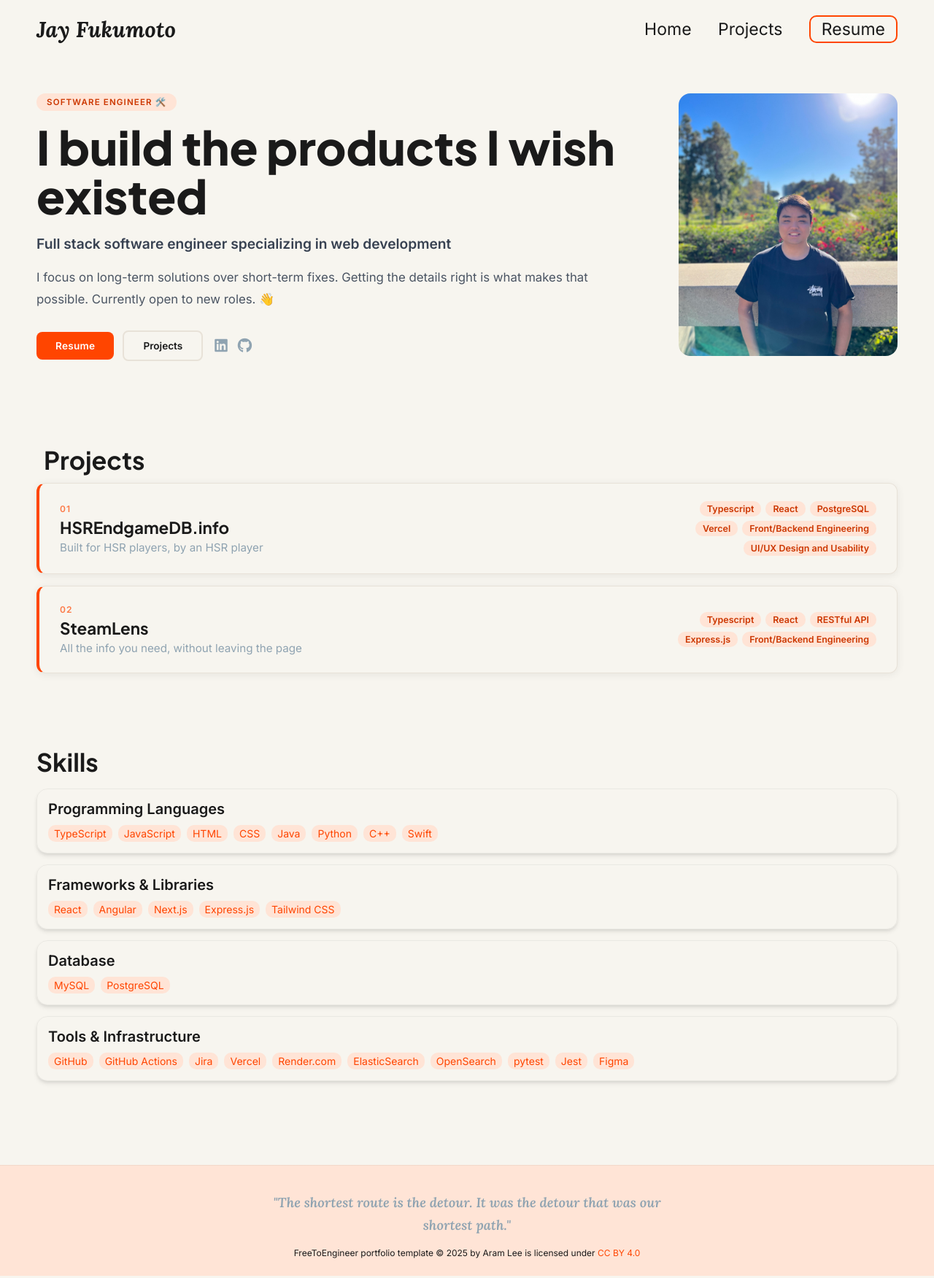
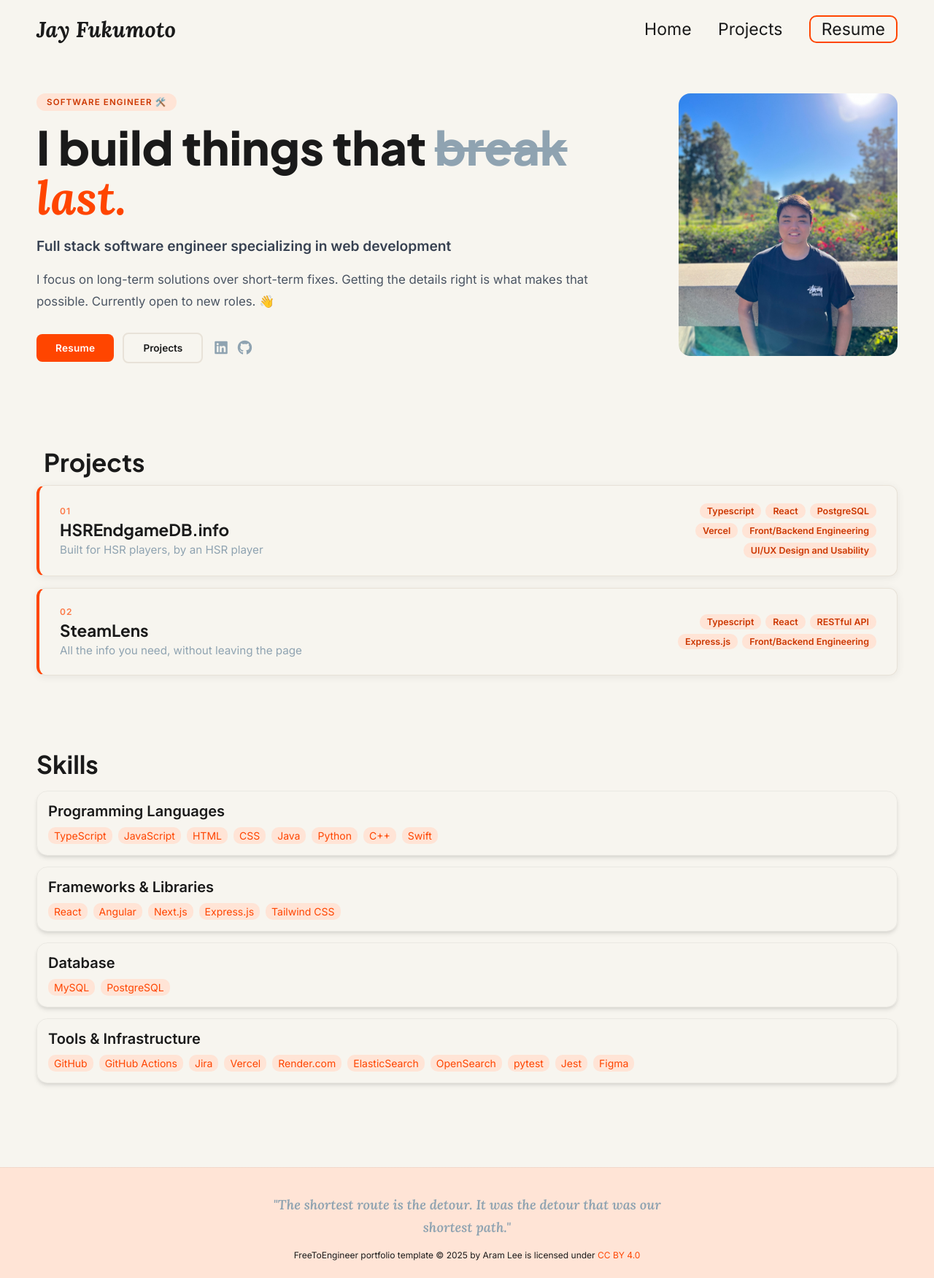
Before and after one commit to jayfuku/jayfuku.github.io, a Jekyll site: the page built from index.html, in a window 1280 px wide. Shown: the whole page at 73% size. Built offline with Jekyll 4.4.1, drawn with Linux system fonts in a browser that asks for light colours.

Commit message:
Update hero headline with strikethrough gag

```diff
--- a/_includes/hero.html
+++ b/_includes/hero.html
@@ -6,7 +6,7 @@
     <div class="hero-left">
       <span class="hero-tag">Software Engineer 🛠️</span>
       <h1 class="hero-headline">
-        I build the products I wish existed
+        I build things that <s class="hero-strike">break</s> <em class="hero-accent">last.</em>
       </h1>
       <p class="hero-role">Full stack software engineer specializing in web development</p>
       <p class="hero-bio">{{ site.description }}</p>
--- a/css/styles.css
+++ b/css/styles.css
@@ -200,6 +200,12 @@ nav .mobile-nav {
     font-style: italic;
     font-weight: 700;
     color: var(--highlight-color);
+}
+
+.hero-strike {
+    text-decoration: line-through;
+    color: var(--muted-color);
+    font-style: normal;
 }
 
 .hero-role {
```
